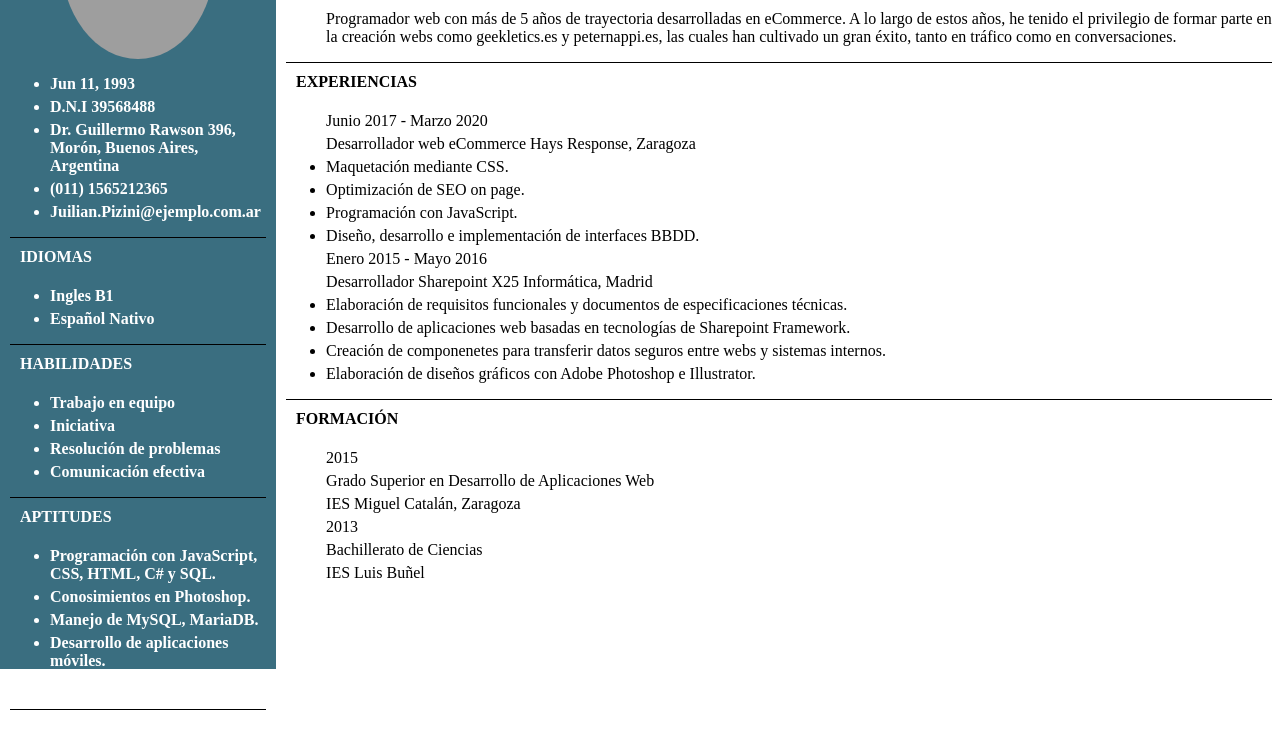
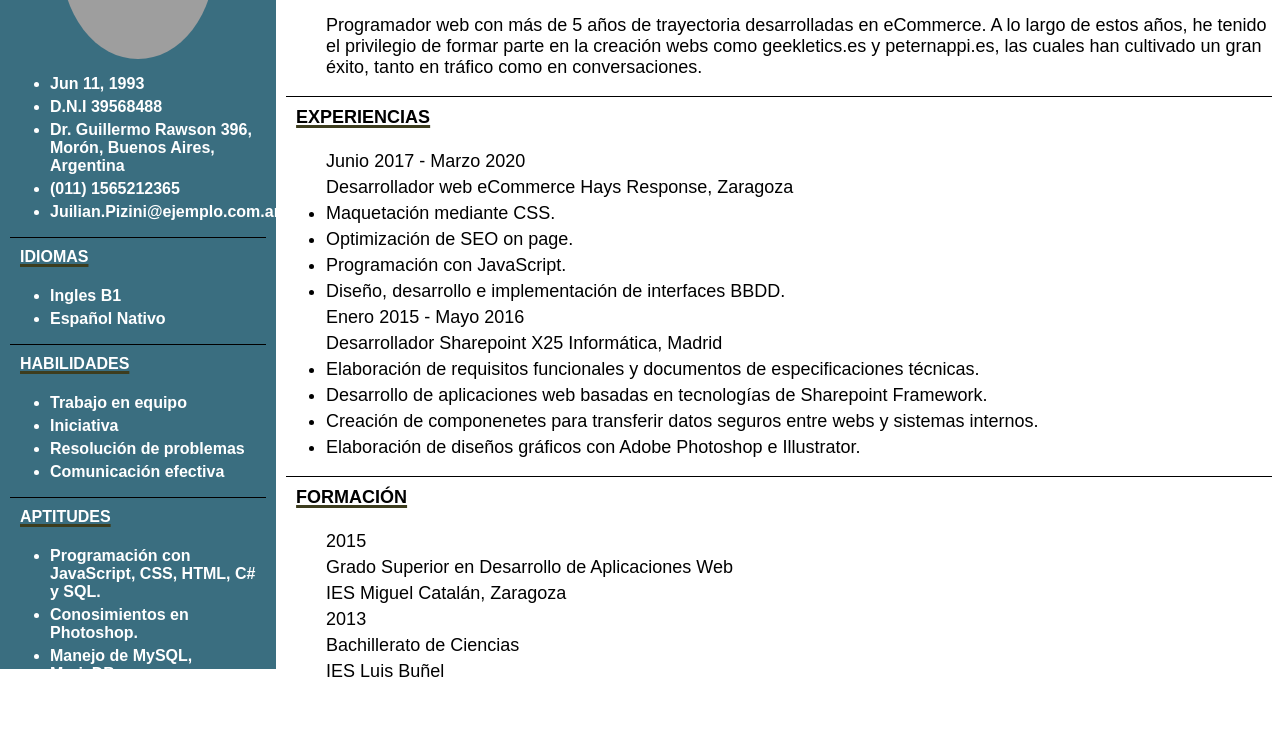
Before and after one commit to FacundoJGil/FacundoJGil.github.io, a plain HTML site: page index.html in a window 1280 px wide. Shown: the part 151-907 px from the top of the page. Drawn offline with Linux system fonts and the light colour scheme; grey boxes are pictures that could not be loaded.

Commit message:
update 4

```diff
--- a/CV.js
+++ b/CV.js
@@ -51,6 +51,10 @@ async function foo() {
         (data.datos_personales.cursos).forEach(post => {document.getElementById("info_personal_ul5").insertAdjacentHTML('beforeend',`<li  class="info_personal">${post}</li>`)});
         });
 
+
+
+
+
         document.getElementById("nombre").insertAdjacentHTML('afterend',`<p  class="info_personal linea_texto">Resumen Profesional</p>`);
 
         foo().then(data => {
--- a/Styles.css
+++ b/Styles.css
@@ -1,5 +1,7 @@
 *{
-    font-style: inherit;
+    font-family: sans-serif;
+
+
 }
 
 #contenido{
@@ -11,10 +13,11 @@ display: block;
 float:right;
 width: 78%;
 margin-block: auto;
+font-size:large;
+
 }
 
-#info_personal_ul2{
-
+#info_carrera_ul1{
 
 }
 
@@ -25,8 +28,12 @@ margin-block: auto;
     display:block;
 
 }
+
 .linea_texto{
+    text-decoration:underline;
+    text-decoration-color: rgb(61, 61, 30);
     text-decoration-style:solid;
+    text-decoration-thickness:3px;
     text-transform: uppercase;
     font-weight:bold;
     padding: 5px;
@@ -39,6 +46,7 @@ h1{
     text-align:left;
     margin-block: auto;
     margin-left: 20%;
+
 }
 
 img{
--- a/index.html
+++ b/index.html
@@ -7,6 +7,9 @@
     <meta name="viewport" content="width=device-width, initial-scale=1.0">
     <title>CV</title>
     <link rel="stylesheet" type="text/css" href="Styles.css">
+    <link rel="preconnect" href="https://fonts.googleapis.com">
+    <link rel="preconnect" href="https://fonts.gstatic.com" crossorigin>
+    <link href="https://fonts.googleapis.com/css2?family=Roboto:wght@100&display=swap" rel="stylesheet">
 </head>
 
 <body>
@@ -17,10 +20,6 @@
     <ul id="info_carrera_ul2">
     </ul>
     <ul id="info_carrera_ul3">
-    </ul>
-    <ul id="info_carrera_ul4">
-    </ul>
-    <ul id="info_carrera_ul5">
     </ul>
     </div>
     <div id="info_personal">
```
